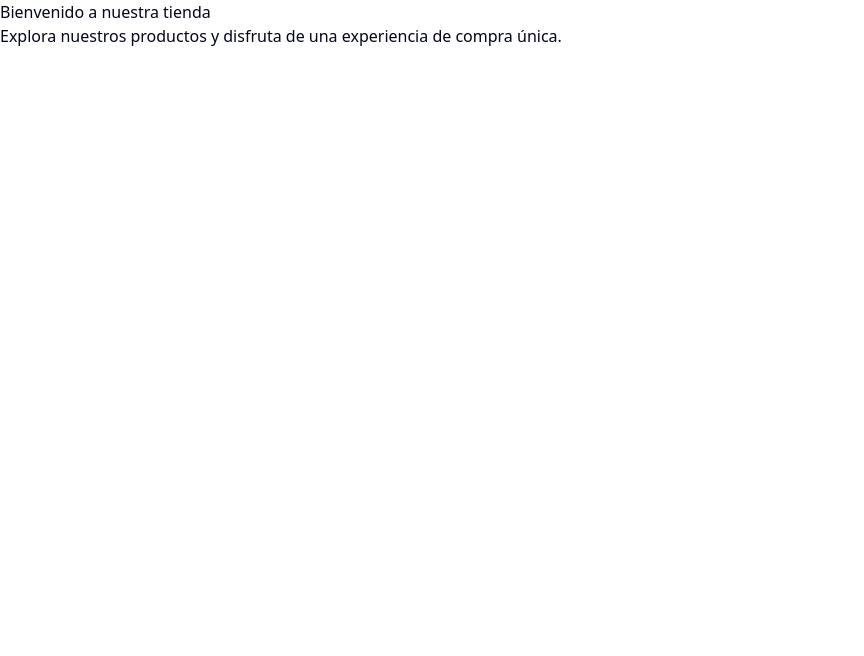
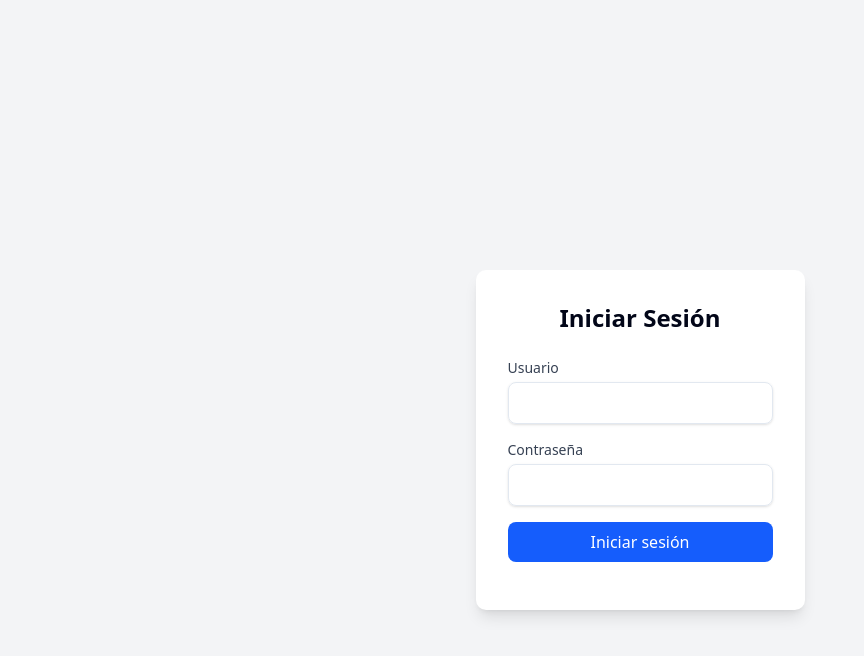
Before and after one commit to episteme-debug/project-frontend-manart-ii, a Next.js app: page /login in a window 1280 px wide. Shown: the top 656 px of the page, without its empty margins (0-864 px from the left). Built offline with nearby package versions, Linux system fonts and the light colour scheme.

Commit message:
Se ha agregado un ejemplo de axios, básico de como se irá trabajando el frontend.

```diff
--- /dev/null
+++ b/src/api/login.ts
@@ -0,0 +1,38 @@
+import { useState } from 'react';
+import axios from 'axios';
+
+export function useLogin() {
+    const [usuario, setUsuario] = useState('');
+    const [contrasena, setContrasena] = useState('');
+    const [mensaje, setMensaje] = useState('');
+
+    const manejarEnvio = async (evento: React.FormEvent) => {
+        evento.preventDefault();
+
+        try {
+            const respuesta = await axios.post('/api/autenticacion/public/login', {
+                alias: usuario,
+                contraseña: contrasena,
+            }, {
+                headers: {
+                    'Content-Type': 'application/json',
+                },
+            });
+
+            if (respuesta.status === 200) {
+                setMensaje('Inicio de sesión exitoso\n' + respuesta.data.token);
+            }
+        } catch (error: any) {
+            setMensaje('Error al iniciar sesión');
+        }
+    };
+
+    return {
+        usuario,
+        setUsuario,
+        contrasena,
+        setContrasena,
+        mensaje,
+        manejarEnvio
+    };
+}
--- a/src/app/login/page.tsx
+++ b/src/app/login/page.tsx
@@ -1,10 +1,9 @@
-import { redirect } from "next/navigation";
+import LoginForm from '@/components/LoginForm';
 
 export default function Home() {
   return (
-    <div>
-      <h1>Bienvenido a nuestra tienda</h1>
-      <p>Explora nuestros productos y disfruta de una experiencia de compra única.</p>
-    </div>
+    <main className="min-h-screen bg-gray-100 flex items-center justify-center">
+      <LoginForm />
+    </main>
   );
 }
--- /dev/null
+++ b/src/components/LoginForm.tsx
@@ -0,0 +1,52 @@
+'use client';
+import { useLogin } from '@/api/login';
+
+export default function FormularioLogin() {
+    const {
+        usuario,
+        setUsuario,
+        contrasena,
+        setContrasena,
+        mensaje,
+        manejarEnvio
+    } = useLogin();
+
+    return (
+        <div className="max-w-md mx-auto mt-20 bg-white p-8 rounded-lg shadow-lg">
+            <h2 className="text-2xl font-bold mb-6 text-center">Iniciar Sesión</h2>
+            <form onSubmit={manejarEnvio} className="space-y-4">
+                <div>
+                    <label className="block text-sm font-medium text-gray-700">Usuario</label>
+                    <input
+                        type="text"
+                        className="mt-1 block w-full px-4 py-2 border rounded-md shadow-sm"
+                        value={usuario}
+                        onChange={(e) => setUsuario(e.target.value)}
+                        required
+                    />
+                </div>
+
+                <div>
+                    <label className="block text-sm font-medium text-gray-700">Contraseña</label>
+                    <input
+                        type="password"
+                        className="mt-1 block w-full px-4 py-2 border rounded-md shadow-sm"
+                        value={contrasena}
+                        onChange={(e) => setContrasena(e.target.value)}
+                        required
+                    />
+                </div>
+
+                <button
+                    type="submit"
+                    className="w-full bg-blue-600 text-white py-2 rounded-md hover:bg-blue-700 transition"
+                >
+                    Iniciar sesión
+                </button>
+            </form>
+            <div className="mt-4 text-center">
+                {mensaje && <p className="mt-4 text-center text-red-600 w-full break-words">{mensaje}</p>}
+            </div>
+        </div>
+    );
+}
```
Also changed, not shown: src/api/productos.ts (added).
